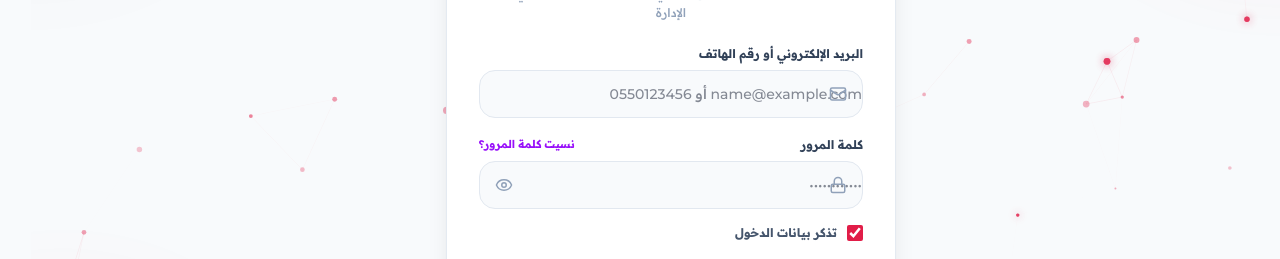
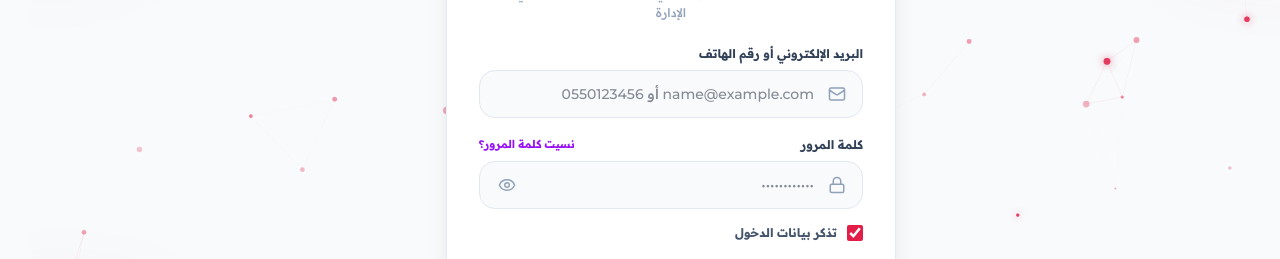
Before and after one commit to douzakaria1998-stack/awliya, a Next.js app: page / in a window 1280 px wide. Both pictures are taken after a click on the button "تسجيل الخروج". Shown: the part 271-530 px from the top of the page. Built offline with nearby package versions, Linux system fonts and the light colour scheme; a web font is replaced by a local one.

Commit message:
Fix text and icon overlap in login inputs with explicit inline padding and positioning

```diff
--- a/src/components/screens/LoginScreen.tsx
+++ b/src/components/screens/LoginScreen.tsx
@@ -250,18 +250,26 @@ export function LoginScreen() {
                   value={emailOrPhone}
                   onChange={(e) => setEmailOrPhone(e.target.value)}
                   placeholder={language === 'ar' ? 'name@example.com أو 0550123456' : 'name@example.com'}
-                  className={`w-full bg-slate-50 dark:bg-slate-900 border border-slate-200 dark:border-slate-700 text-slate-900 dark:text-white text-xs sm:text-sm font-medium focus:outline-none focus:border-purple-500 dark:focus:border-purple-500 transition-colors ${
-                    isRTL ? 'text-right pr-12 pl-4' : 'text-left pl-12 pr-4'
-                  }`}
+                  className="w-full bg-slate-50 dark:bg-slate-900 border border-slate-200 dark:border-slate-700 text-slate-900 dark:text-white text-xs sm:text-sm font-medium focus:outline-none focus:border-purple-500 dark:focus:border-purple-500 transition-colors"
                   style={{
                     height: '48px',
                     borderRadius: '16px',
+                    paddingLeft: isRTL ? '16px' : '48px',
+                    paddingRight: isRTL ? '48px' : '16px',
+                    textAlign: isRTL ? 'right' : 'left',
                   }}
                 />
-                <Mail
-                  size={18}
-                  className={`absolute text-slate-400 pointer-events-none ${isRTL ? 'right-4' : 'left-4'}`}
-                />
+                <div
+                  className="absolute pointer-events-none text-slate-400 flex items-center justify-center"
+                  style={{
+                    left: isRTL ? 'auto' : '16px',
+                    right: isRTL ? '16px' : 'auto',
+                    width: '20px',
+                    height: '20px',
+                  }}
+                >
+                  <Mail size={18} />
+                </div>
               </div>
             </div>
 
@@ -295,24 +303,36 @@ export function LoginScreen() {
                   value={password}
                   onChange={(e) => setPassword(e.target.value)}
                   placeholder="••••••••••••"
-                  className={`w-full bg-slate-50 dark:bg-slate-900 border border-slate-200 dark:border-slate-700 text-slate-900 dark:text-white text-xs sm:text-sm font-medium focus:outline-none focus:border-purple-500 dark:focus:border-purple-500 transition-colors ${
-                    isRTL ? 'text-right pr-12 pl-12' : 'text-left pl-12 pr-12'
-                  }`}
+                  className="w-full bg-slate-50 dark:bg-slate-900 border border-slate-200 dark:border-slate-700 text-slate-900 dark:text-white text-xs sm:text-sm font-medium focus:outline-none focus:border-purple-500 dark:focus:border-purple-500 transition-colors"
                   style={{
                     height: '48px',
                     borderRadius: '16px',
+                    paddingLeft: '48px',
+                    paddingRight: '48px',
+                    textAlign: isRTL ? 'right' : 'left',
                   }}
                 />
-                <Lock
-                  size={18}
-                  className={`absolute text-slate-400 pointer-events-none ${isRTL ? 'right-4' : 'left-4'}`}
-                />
+                <div
+                  className="absolute pointer-events-none text-slate-400 flex items-center justify-center"
+                  style={{
+                    left: isRTL ? 'auto' : '16px',
+                    right: isRTL ? '16px' : 'auto',
+                    width: '20px',
+                    height: '20px',
+                  }}
+                >
+                  <Lock size={18} />
+                </div>
                 <button
                   type="button"
                   onClick={() => setShowPassword(!showPassword)}
-                  className={`absolute text-slate-400 hover:text-slate-600 dark:hover:text-slate-200 cursor-pointer ${
-                    isRTL ? 'left-4' : 'right-4'
-                  }`}
+                  className="absolute text-slate-400 hover:text-slate-600 dark:hover:text-slate-200 cursor-pointer flex items-center justify-center p-1 rounded-lg hover:bg-slate-100 dark:hover:bg-slate-800 transition-colors"
+                  style={{
+                    right: isRTL ? 'auto' : '14px',
+                    left: isRTL ? '14px' : 'auto',
+                    width: '28px',
+                    height: '28px',
+                  }}
                   tabIndex={-1}
                 >
                   {showPassword ? <EyeOff size={18} /> : <Eye size={18} />}
```
